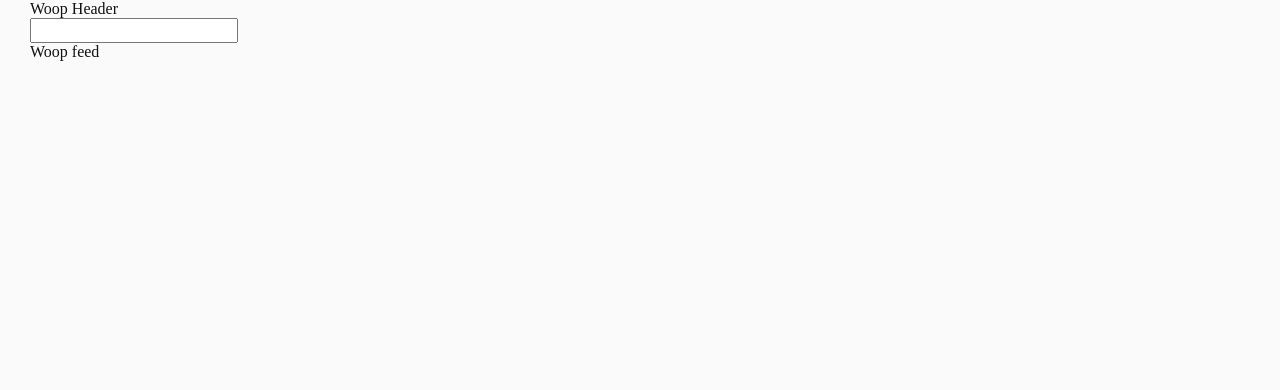
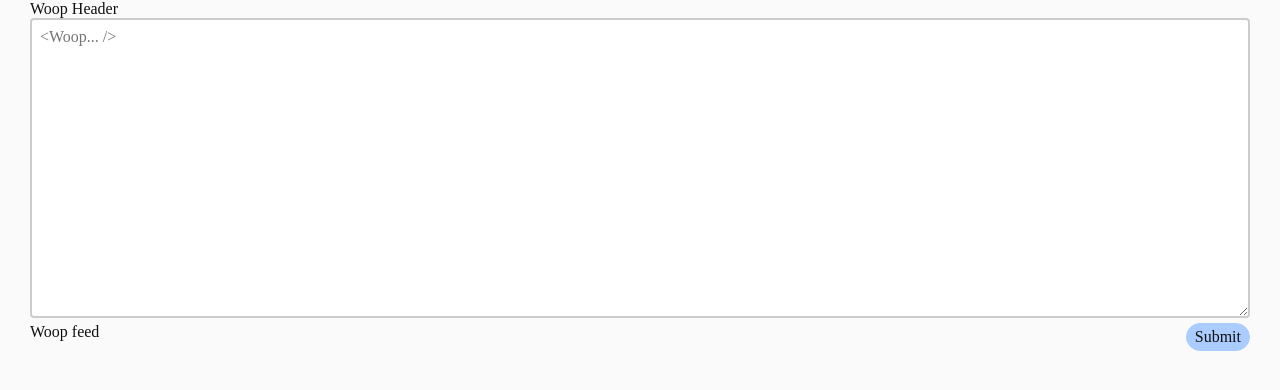
Before and after one commit to iterate/woop, a React (Vite) app: page / in a window 1280 px wide. Shown: the top 390 px of the page. Built offline with nearby package versions, Linux system fonts and the light colour scheme.

Commit message:
Basic styling of editor

```diff
--- a/src/components/Editor.jsx
+++ b/src/components/Editor.jsx
@@ -2,10 +2,36 @@ import React from "react";
 import styled from "styled-components";
 
 const EditorContainer = styled.div``;
+const EditorInput = styled.textarea`
+  width: 100%;
+  height: 300px;
+  border-radius: 4px;
+  border: solid 2px #ccc;
+  padding: 8px;
+  box-sizing: border-box;
+  :focus {
+    outline: none !important;
+    background-color: black;
+    color: white;
+  }
+`;
+const Submit = styled.button`
+  float: right;
+  color: #111;
+  background-color: #aaccff;
+  padding: 4px 8px;
+  border-radius: 40px;
+  border: 1px solid #aaccff;
+  :focus {
+    outline: none !important;
+    border: 1px solid black;
+  }
+`;
 
 const Editor = () => (
   <EditorContainer>
-    <input />
+    <EditorInput placeholder="<Woop... />" />
+    <Submit>Submit</Submit>
   </EditorContainer>
 );
 
```
